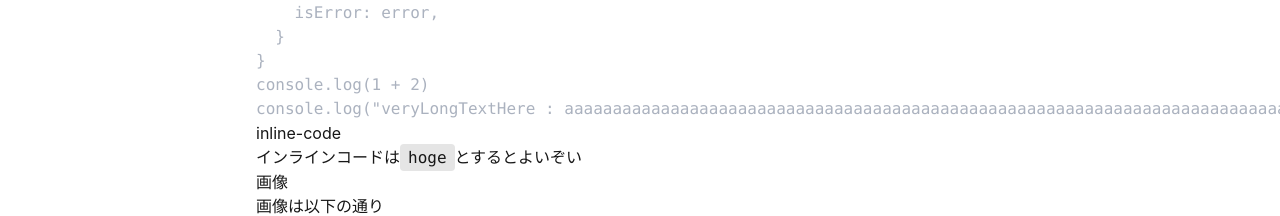
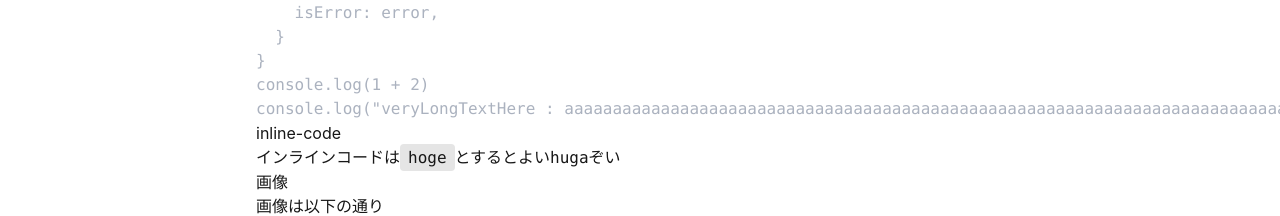
Before and after one commit to object1037/blog, a Next.js app: page /testPost in a window 1280 px wide. Shown: the part 1520-1736 px from the top of the page. Built offline with nearby package versions, Linux system fonts and the light colour scheme.

Commit message:
update blockquote padding

```diff
--- a/pages/_app.tsx
+++ b/pages/_app.tsx
@@ -16,7 +16,7 @@ const mdComponents = {
   ol: (props) => <ol className="list-decimal ml-6 py-2">{props.children}</ol>,
   a: (props) => <a target="_blank" rel="noopener noreferrer" className="text-blue-500 dark:text-blue-300 hover:underline" {...props} />,
   code: (props) => <code className="text-sm">{props.children}</code>,
-  blockquote: (props) => <blockquote className="italic text-gray-500 dark:text-gray-300 border-l-4 pl-4 py-4 my-3">{props.children}</blockquote>,
+  blockquote: (props) => <blockquote className="italic text-gray-500 dark:text-gray-300 border-l-4 pl-4 pb-4 pt-2 my-3">{props.children}</blockquote>,
 }
 
 function App({ Component, pageProps }: AppProps) {
--- a/pages/testPost.mdx
+++ b/pages/testPost.mdx
@@ -85,7 +85,7 @@ console.log("veryLongTextHere : aaaaaaaaaaaaaaaaaaaaaaaaaaaaaaaaaaaaaaaaaaaaaaaa
 
 ## inline-code
 
-インラインコードは<Code>hoge</Code>とするとよいぞい
+インラインコードは<Code>hoge</Code>とするとよい`huga`ぞい
 
 # 画像
 
```
